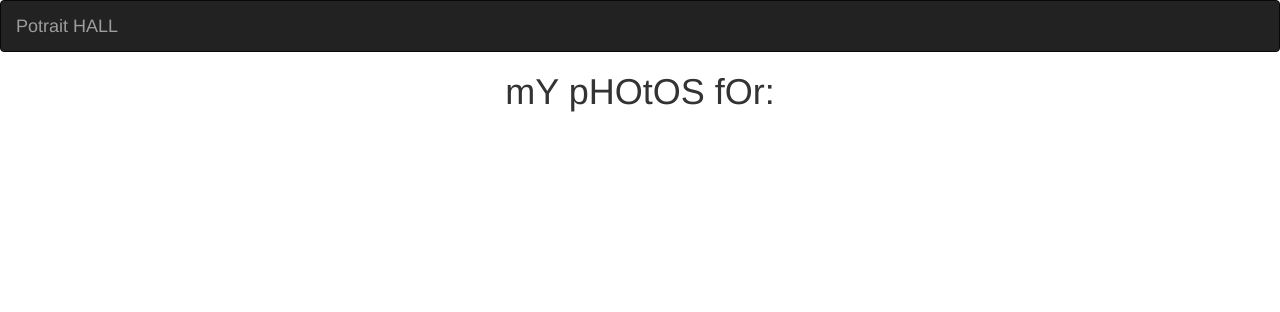
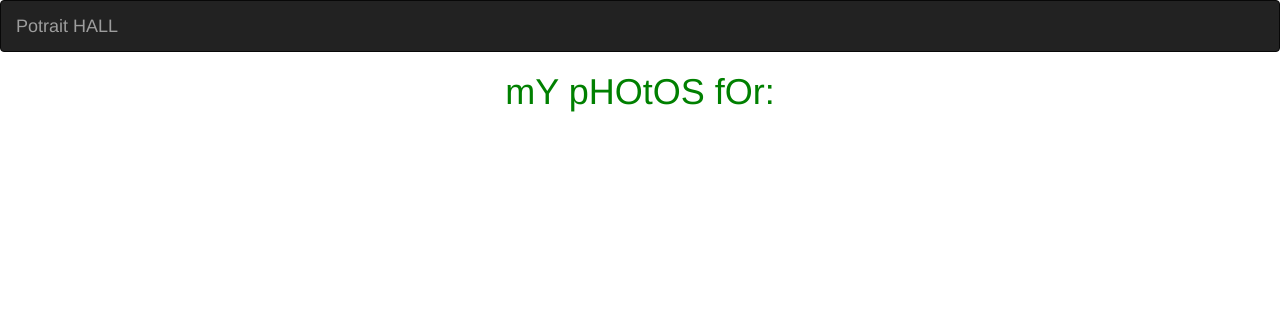
Before and after one commit to Kipngetich33/Potrait-HAll, a Django app: page /potrait/ in a window 1280 px wide. Shown: the top 312 px of the page. Run offline with Django 3.2, Linux system fonts and the light colour scheme; some libraries are stand-ins or nearby versions.

Commit message:
create a static folder and use it to hold styles for templates

```diff
--- /dev/null
+++ b/potraitHall/potrait/static/css/base.css
@@ -0,0 +1,4 @@
+h1
+{
+  color: green;
+}
--- a/potraitHall/potrait/templates/all-pics/base.html
+++ b/potraitHall/potrait/templates/all-pics/base.html
@@ -1,4 +1,5 @@
 {% load bootstrap3 %}
+{% load staticfiles%}
 <!DOCTYPE html>
 <html>
 <head>
@@ -11,7 +12,8 @@
     {% endif %}
 
     {% block styles %}
-    {% bootstrap_css %}
+        {% bootstrap_css %}
+        <link rel="stylesheet" href="{% static 'css/base.css' %}">
     {% endblock %}
 
 </head>
```
